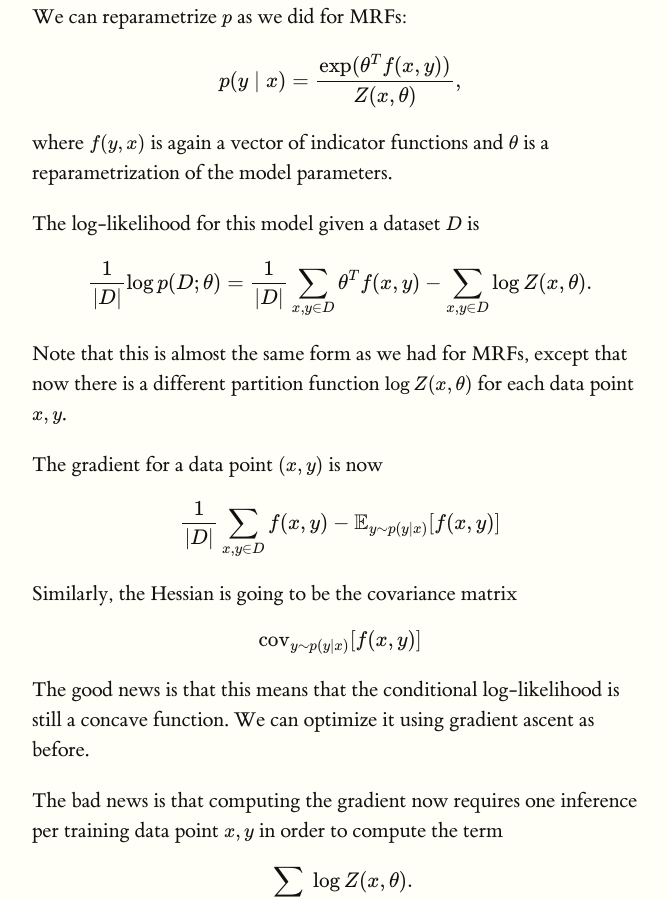
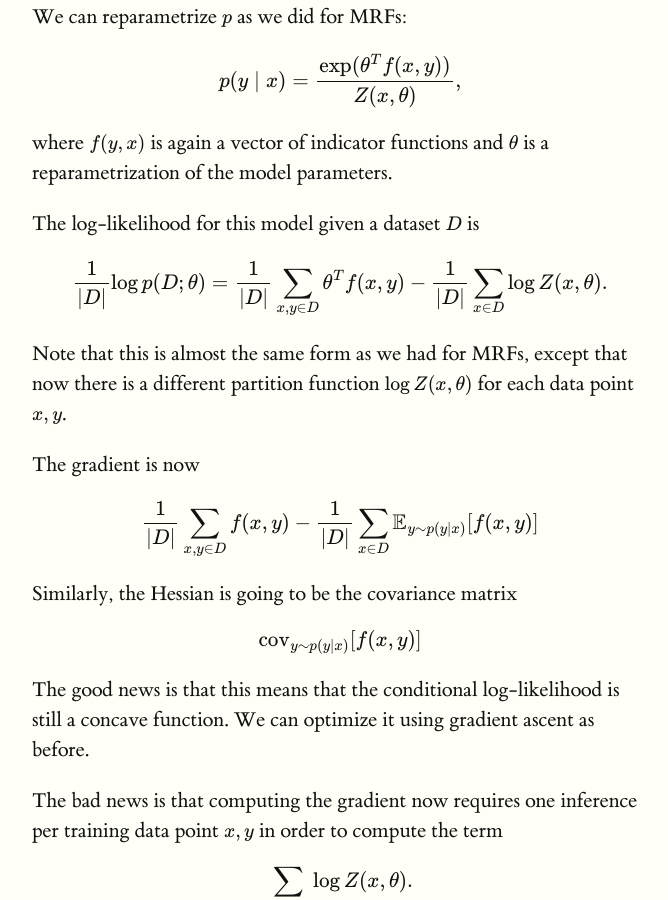
Before and after one commit to ermongroup/cs228-notes, a Jekyll site: the page docs/learning/undirected/index.html, which Jekyll copies as it is, in a window 1280 px wide and 900 px high, scrolled down 6659 px. Shown: the whole window, without its empty margins (128-796 px from the left). Built offline with Jekyll 4.4.1, drawn with Linux system fonts in a browser that asks for light colours; formulas are drawn with MathJax 3.

Commit message:
crf notes corrected

```diff
--- a/docs/learning/undirected/index.html
+++ b/docs/learning/undirected/index.html
@@ -240,13 +240,13 @@ p(y\mid x) = \frac{\exp(\theta^T f(x, y))}{Z(x, \theta)},
 
 <p>The log-likelihood for this model given a dataset <script type="math/tex">D</script> is</p>
 <div class="mathblock"><script type="math/tex; mode=display">
-\frac{1}{|D|} \log p(D; \theta) = \frac{1}{|D|} \sum_{x,y \in D} \theta^T f(x, y) - \sum_{x, y \in D} \log Z(x, \theta).
+\frac{1}{|D|} \log p(D; \theta) = \frac{1}{|D|} \sum_{x,y \in D} \theta^T f(x, y) - \frac{1}{|D|} \sum_{x \in D} \log Z(x, \theta).
 </script></div>
 <p>Note that this is almost the same form as we had for MRFs, except that now there is a different partition function <script type="math/tex">\log Z(x, \theta)</script> for each data point <script type="math/tex">x,y</script>.</p>
 
-<p>The gradient for a data point <script type="math/tex">(x,y)</script> is now</p>
+<p>The gradient is now</p>
 <div class="mathblock"><script type="math/tex; mode=display">
-\frac{1}{|D|} \sum_{x, y \in D} f(x, y) - \mathbb{E}_{y \sim p(y|x)} [ f(x,y) ]
+\frac{1}{|D|} \sum_{x, y \in D} f(x, y) - \frac{1}{|D|} \sum_{x \in D} \mathbb{E}_{y \sim p(y|x)} [ f(x,y) ]
 </script></div>
 <p>Similarly, the Hessian is going to be the covariance matrix</p>
 <div class="mathblock"><script type="math/tex; mode=display">
```
